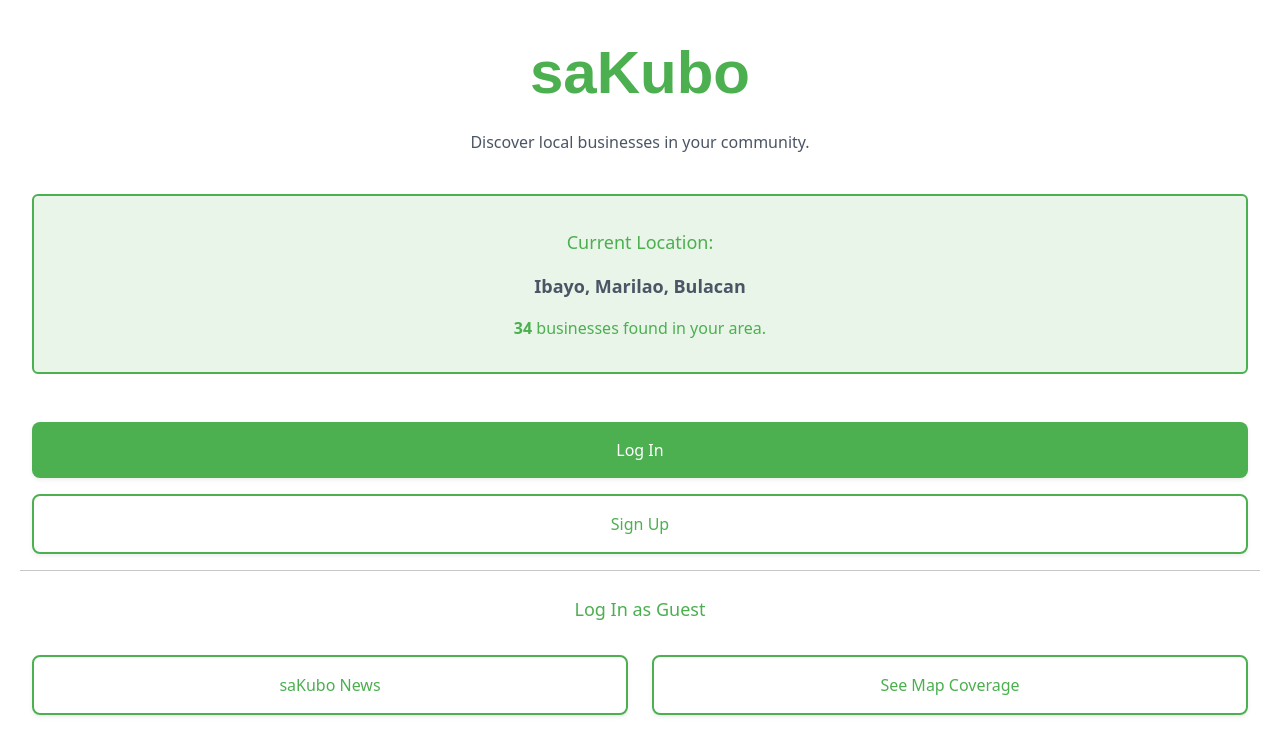
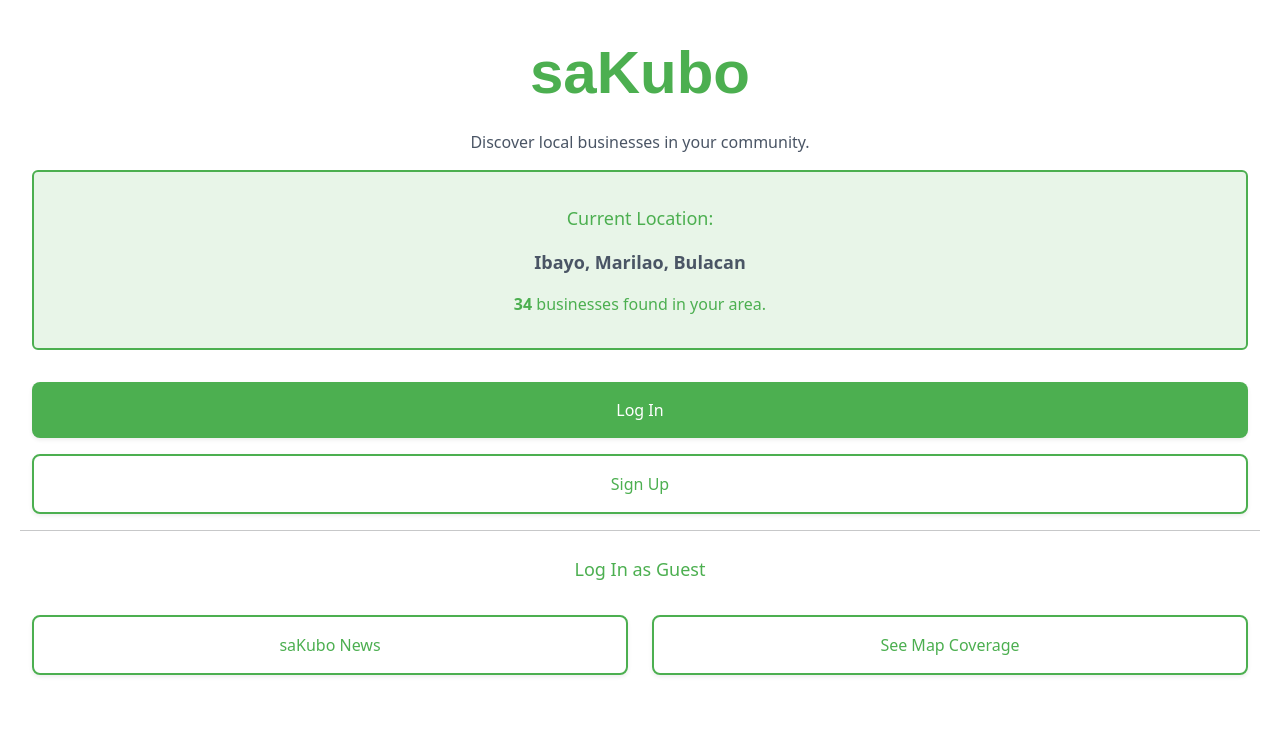
Before and after one commit to cavanrlee/sakubo, a React (Vite) app: page / in a window 1280 px wide. Shown: the top 754 px of the page. Built offline with nearby package versions, Linux system fonts and the light colour scheme.

Commit message:
test to device

```diff
--- a/src/api/axios.js
+++ b/src/api/axios.js
@@ -1,7 +1,7 @@
 import axios from "axios";
 
 const api = axios.create({
-    baseURL: "http://sakubo-laravel-api.com",
+    baseURL: "http://192.168.100.224:8000",
     headers: {
         "X-API-KEY": import.meta.env.VITE_SAKUBO_APP_API_KEY,
         "Accept": "application/json",
--- a/src/pages/Home/HomePage.jsx
+++ b/src/pages/Home/HomePage.jsx
@@ -14,7 +14,7 @@
 			    <Logo/>
 
                 <div className="card border-0 p-0">
-                    <div className="row mb-2">
+                    <div className="row">
                         <div className="col-12 my-2">
                             <span className="text-md text-gray-600!">
                                 Discover local businesses in your community.
@@ -22,7 +22,7 @@
                         </div>
                     </div>
 
-                    <div className="row my-3">
+                    <div className="row">
                         <div className="col-12 text-center my-2">
                             <div className="alert bg-[#E8F5E8]! border-2 border-[#4CAF50]! rounded-2xl" role="alert">
                                 <div className="col-12 my-3">
--- a/src/pages/Login/LoginController.js
+++ b/src/pages/Login/LoginController.js
@@ -2,7 +2,7 @@
 
 export const loginUser = async(formData) => {
 	await axios.get("/sanctum/csrf-cookie");
-	const response = await axios.post("http://sakubo-laravel-api.com/api/login",formData);
+	const response = await axios.post("http://192.168.100.224:8000/api/login",formData);
 
 	return response.data.data;
 }
```
Also changed, not shown: 5 other files (tests, documents, lock files or other folders).
